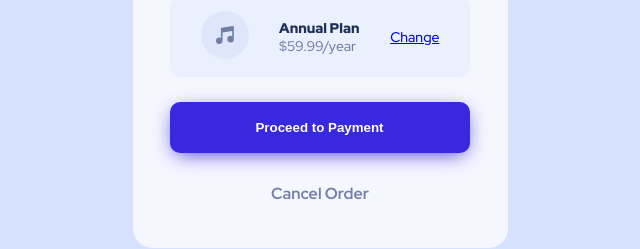
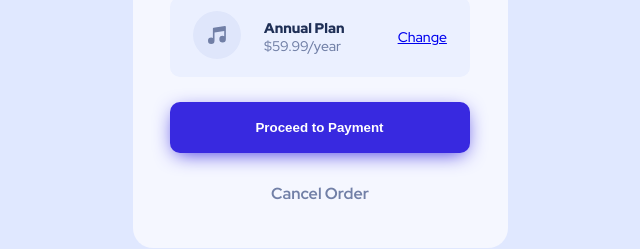
Before and after one commit to Hope-Akpan1/Order-summary-card-, a plain HTML site: page index.html in a window 1280 px wide. Shown: the part 454-703 px from the top of the page, 320-960 px from the left. Drawn offline with Linux system fonts and the light colour scheme.

Commit message:
Update style.css

```diff
--- a/style.css
+++ b/style.css
@@ -9,7 +9,7 @@ body {
   background-image: url('pattern-background-mobile.svg');
 
   background-repeat: no-repeat;
-  background-size: cover;
+  background-size: contain;
   display: flex;
   flex-direction: column;
   justify-content: center;
@@ -66,6 +66,7 @@ p {
 
 .change {
   color: hsl(245, 75%, 52%);
+  margin-left: 30px;
 }
 
 .change:hover {
@@ -118,7 +119,6 @@ main {
 @media screen and (min-width: 370px) {
   body {
     background-image: url('pattern-background-desktop.svg');
-    background-color: hsl(225, 100%, 94%);
   }
 
   main{
```
